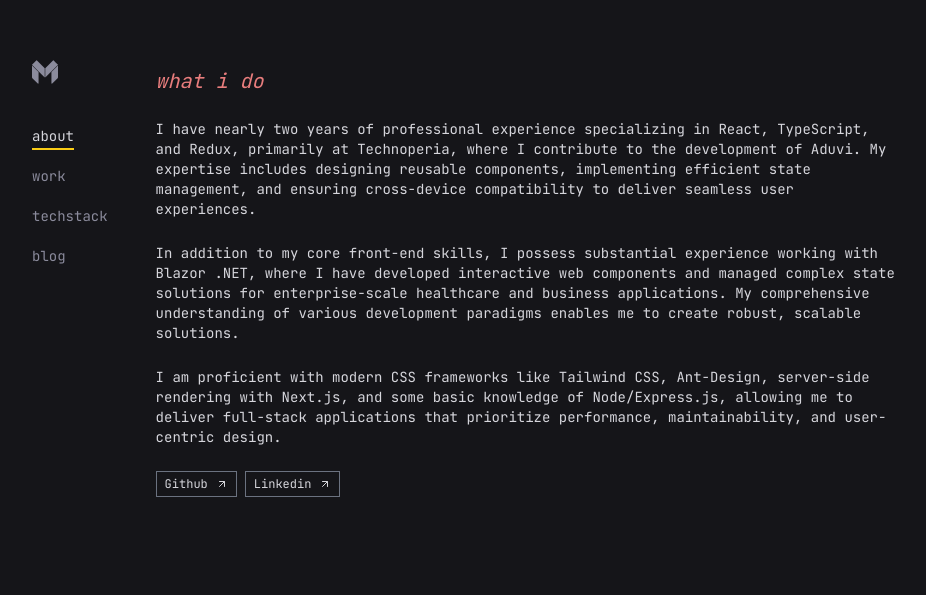
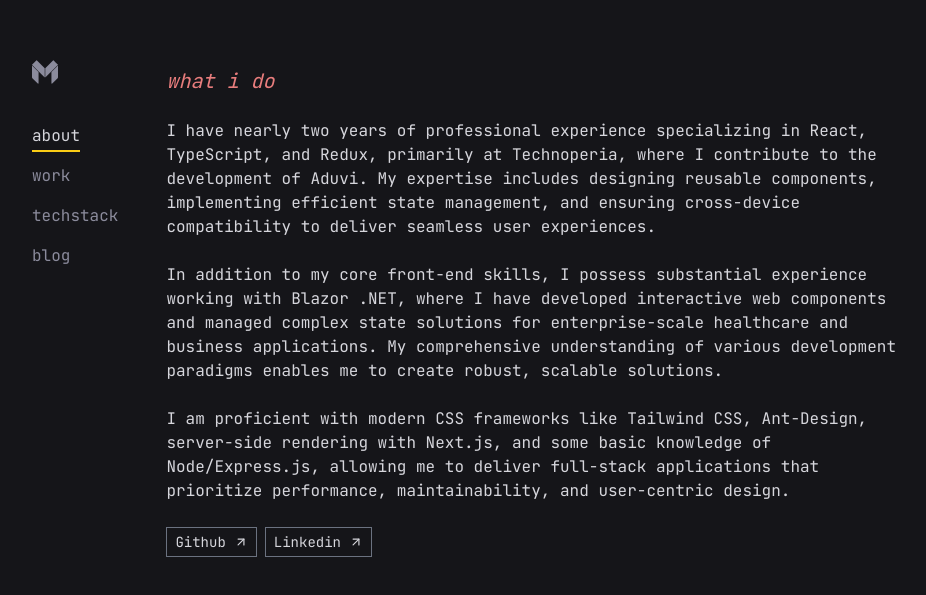
Before and after one commit to devemit/next14-portfolio, a Next.js app: page /about in a window 1280 px wide. Shown: the part 117-712 px from the top of the page, without its empty margins (176-1102 px from the left). Built offline with nearby package versions, Linux system fonts and the light colour scheme.

Commit message:
fix: font sizes for lg screens

```diff
--- a/app/(routes)/about/page.tsx
+++ b/app/(routes)/about/page.tsx
@@ -10,19 +10,19 @@
     <section className="py-2">
       <h1 className="text-xl italic text-[#e87d7d]">what i do</h1>
       <br />
-      <p className="text-sm text-[#D6D6DC]">
+      <p className="text-sm text-[#D6D6DC] xl:text-base">
         I have nearly two years of professional experience specializing in React, TypeScript, and Redux, primarily at Technoperia, where I
         contribute to the development of Aduvi. My expertise includes designing reusable components, implementing efficient state
         management, and ensuring cross-device compatibility to deliver seamless user experiences.
       </p>
       <br />
-      <p className="text-sm text-[#D6D6DC]">
+      <p className="text-sm text-[#D6D6DC] xl:text-base">
         In addition to my core front-end skills, I possess substantial experience working with Blazor .NET, where I have developed
         interactive web components and managed complex state solutions for enterprise-scale healthcare and business applications. My
         comprehensive understanding of various development paradigms enables me to create robust, scalable solutions.
       </p>
       <br />
-      <p className="text-sm text-[#D6D6DC]">
+      <p className="text-sm text-[#D6D6DC] xl:text-base">
         I am proficient with modern CSS frameworks like Tailwind CSS, Ant-Design, server-side rendering with Next.js, and some basic
         knowledge of Node/Express.js, allowing me to deliver full-stack applications that prioritize performance, maintainability, and
         user-centric design.
--- a/app/(routes)/blog/[id]/page.tsx
+++ b/app/(routes)/blog/[id]/page.tsx
@@ -15,7 +15,7 @@
   return (
     <div className="mx-auto max-w-md text-[#D6D6DC]">
       <h1 className="mb-4 text-xl font-bold">{blog?.name}</h1>
-      <div className="mb-4 text-sm">{blog?.description}</div>
+      <div className="mb-4 text-sm xl:text-base">{blog?.description}</div>
     </div>
   )
 }
--- a/app/(routes)/blog/page.tsx
+++ b/app/(routes)/blog/page.tsx
@@ -20,7 +20,7 @@
                 <div className="flex cursor-pointer items-center justify-between gap-4">
                   <div>
                     <div className="mb-1 text-xs text-[#D6D6DC]">{blog.date}</div>
-                    <div className="text-sm text-[#D6D6DC]">{blog.name}</div>
+                    <div className="text-sm text-[#D6D6DC] xl:text-base">{blog.name}</div>
                     <br />
                     <span className="text-xs text-[#D6D6DC]">{blog.tools}</span>
                   </div>
--- a/app/(routes)/techstack/page.tsx
+++ b/app/(routes)/techstack/page.tsx
@@ -14,7 +14,7 @@
   return (
     <section className="flex flex-col gap-4 py-2">
       <h1 className="text-xl italic text-[#e87d7d]">tech stack</h1>
-      <p className="max-w-sm text-sm text-[#D6D6DC] md:max-w-md">
+      <p className="max-w-sm text-sm text-[#D6D6DC] md:max-w-md xl:text-base">
         here is my favourite tech stack, languages and frameworks that i use every day in most of my projects.
       </p>
       <div className="mt-10 grid grid-cols-1 gap-4 md:grid-cols-2">
@@ -25,7 +25,7 @@
             ) : (
               <div className="h-8 w-8 rounded-sm bg-[#111016]" />
             )}
-            <span className="rounded-sm bg-slate-900 p-1 text-xs tracking-wider text-[#D6D6DC]">{ele.label}</span>
+            <span className="rounded-sm bg-slate-900 p-1 text-xs tracking-wider text-[#D6D6DC] xl:text-sm">{ele.label}</span>
           </div>
         ))}
       </div>
--- a/app/page.tsx
+++ b/app/page.tsx
@@ -14,8 +14,8 @@
 export default function Home() {
   return (
     <main className="py-2">
-      <h1 className="text-lg font-bold text-[#D6D6DC]">{greet}</h1>
-      <p className="my-4 max-w-lg text-sm text-[#D6D6DC]">{about()}</p>
+      <h1 className="text-lg font-bold text-[#D6D6DC] xl:text-xl">{greet}</h1>
+      <p className="my-4 max-w-lg text-sm text-[#D6D6DC] xl:text-base">{about()}</p>
       <div className="mt-6 flex items-center justify-between">
         <div className="flex gap-2">
           <Link href="https://github.com/devemit" target="_blank">
--- a/components/button.tsx
+++ b/components/button.tsx
@@ -11,7 +11,7 @@
     <Link
       target="_blank"
       href={to}
-      className={`flex items-center gap-2 whitespace-nowrap border border-gray-500 px-2 py-1 text-xs text-[#D6D6DC] transition ease-in-out hover:-translate-y-1 hover:bg-[#737373]`}
+      className={`flex items-center gap-2 whitespace-nowrap border border-gray-500 px-2 py-1 text-xs text-[#D6D6DC] transition ease-in-out hover:-translate-y-1 hover:bg-[#737373] xl:text-sm`}
     >
       {children}
       <FiArrowUpRight />
--- a/components/navbar.tsx
+++ b/components/navbar.tsx
@@ -23,7 +23,7 @@
         {pages.map((page) => (
           <li key={page.label}>
             <Link
-              className={`relative inline-flex text-sm text-[#8B8B9C] transition-colors duration-200 ease-out after:absolute after:-bottom-1 after:left-0 after:h-[2px] after:w-full after:origin-left after:scale-x-0 after:bg-yellow-400 after:transition-transform after:duration-200 after:ease-out hover:text-[#D6D6DC] hover:after:scale-x-100 ${
+              className={`relative inline-flex text-sm text-[#8B8B9C] transition-colors duration-200 ease-out after:absolute after:-bottom-1 after:left-0 after:h-[2px] after:w-full after:origin-left after:scale-x-0 after:bg-yellow-400 after:transition-transform after:duration-200 after:ease-out hover:text-[#D6D6DC] hover:after:scale-x-100 xl:text-base ${
                 pathname.startsWith(page.href) ? 'text-[#D6D6DC] after:scale-x-100' : ''
               }`}
               href={page.href}
```
